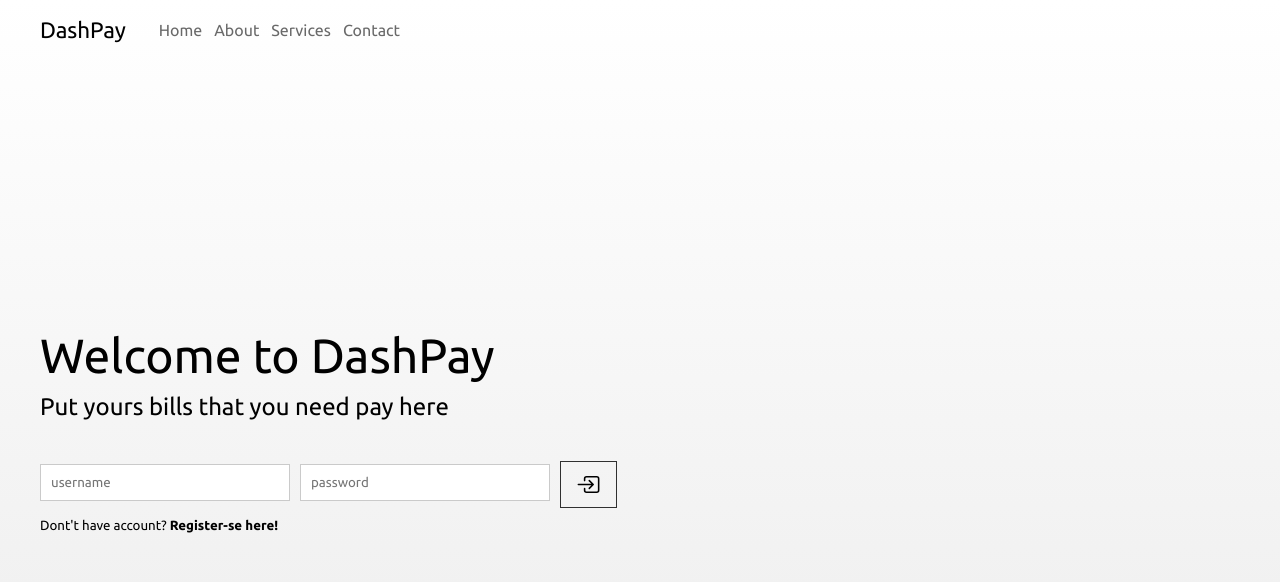
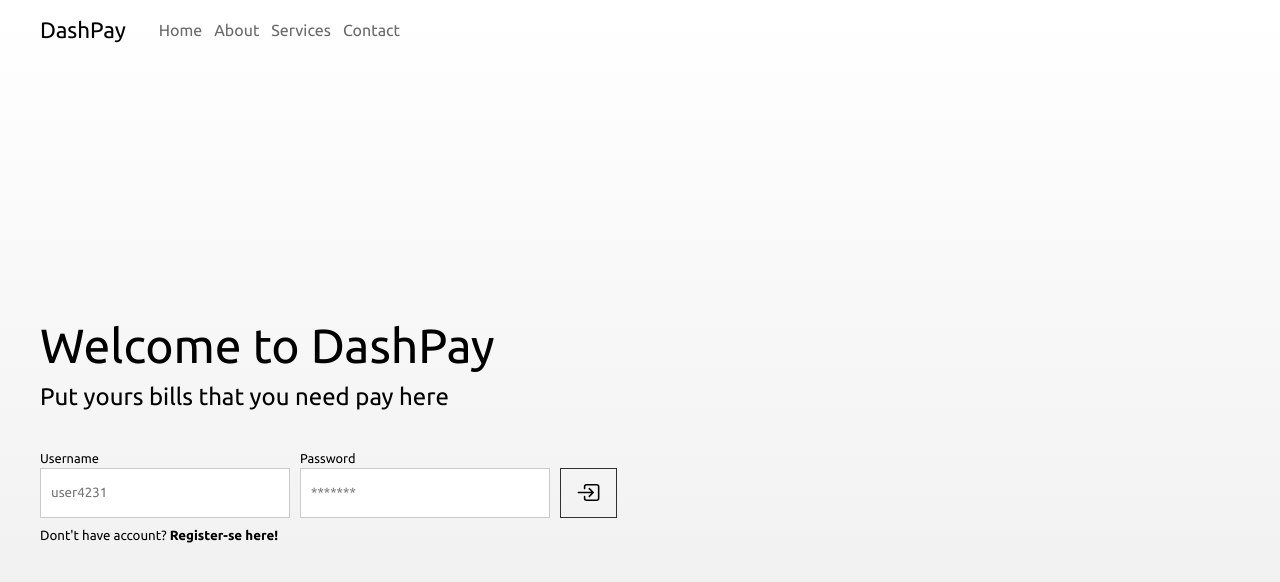
Before and after one commit to leokoby/dash-pay, a React (Vite) app: page / in a window 1280 px wide. Shown: the top 582 px of the page. Built offline with nearby package versions, Linux system fonts and the light colour scheme.

Commit message:
feat: styling total component

```diff
--- a/src/components/BoxOfItems/BoxOfItems.tsx
+++ b/src/components/BoxOfItems/BoxOfItems.tsx
@@ -11,18 +11,20 @@ const BoxofItemsContainer = styled.div`
   flex-direction: column;
   gap: 10px;
   margin-bottom: 1rem;
-`;
+  background: #fff;
+  position: relative;
+  `;
 const BoxofItemsContent = styled.div`
   width: 100%;
   height: 100%;
-  min-height: 200px;
-  background: #fff;
+  max-height: 230px;
+  overflow: auto;
   padding: 20px;
 `;
 
 const ItemList = styled.span`
   width: 100%;
-  height: 100%;
+  height: 90%;
   padding: 10px;
   background: var(--color-gray-4);
   border: 1px solid var(--color-gray-3);
@@ -50,6 +52,13 @@ const ItemList = styled.span`
 
 `;
 
+const TotalContainer = styled.div`
+  position: absolute;
+  bottom: 10px;
+  right: 1rem;
+  font-size: 1rem;
+  font-weight: 500;
+`
 
 type TypeBox = {
   titleOfBox: string;
@@ -60,7 +69,7 @@ type TypeBox = {
 type Items = {
   title: string;
   date?: string;
-  valueOfItem?: number;
+  valueOfItem?: number ;
 };
 
 export default function BoxOfItems({
@@ -102,9 +111,9 @@ export default function BoxOfItems({
               );
             })
           : "Don`t have any item on list"}
-          <div>
-            Total: {currencyFormater(TotalValueOfBox)}
-          </div>
+          <TotalContainer>
+            Total: {currencyFormater(TotalValueOfBox ? TotalValueOfBox : 0)}
+          </TotalContainer>
       </BoxofItemsContent>
     </BoxofItemsContainer>
   );
--- a/src/components/Input/Input.tsx
+++ b/src/components/Input/Input.tsx
@@ -9,6 +9,9 @@ type InputProps = {
   value: string | number,
   inputMode?:string | undefined;
   labelText?: string
+  width?: string
+  height?: string
+  maxWidth?: string
 };
 
 const LabelText = styled.label`
@@ -19,11 +22,16 @@ const LabelText = styled.label`
     font-size: 0.8rem;
   }
   `;
-const InputComponent = styled.input`
+const InputComponent = styled.input<{
+  $widthInput?: string,
+  $heigthInput?: string,
+  $maxWidth?: string
+  }>`
   padding: 10px;
   border: 1px solid var(--color-gray-3);
-  width: 100%;
-  max-width: 250px;
+  width:${props => props.$widthInput || "100%"};;
+  max-width: ${props => props.$maxWidth || "250px"};
+  height: ${props => props.$heigthInput || "100%"};;
   margin-top: 3px;
   @media (max-width: 1000px) {
     max-width: unset;
@@ -37,7 +45,10 @@ export default function Input({
   onchange,
   value,
   inputMode,
-  labelText
+  labelText,
+  width,
+  height,
+  maxWidth
 }: InputProps) {
   return (
     <React.Fragment>
@@ -50,6 +61,9 @@ export default function Input({
           onChange={onchange}
           value={value}
           inputMode={inputMode}
+          $widthInput={width}
+          $heigthInput={height}
+          $maxWidth={maxWidth}
         />
       </LabelText>
     </React.Fragment>
--- a/src/pages/Home/Home.tsx
+++ b/src/pages/Home/Home.tsx
@@ -1,9 +1,9 @@
-import React from 'react'
-import styled from 'styled-components'
-import {IoEnterOutline} from 'react-icons/io5'
-import Input from '../../components/Input/Input'
-import Register from './Register'
-import accountHooks from  '../../hooks/acocuntHooks'
+import React from "react";
+import styled from "styled-components";
+import { IoEnterOutline } from "react-icons/io5";
+import Input from "../../components/Input/Input";
+import Register from "./Register";
+import accountHooks from "../../hooks/acocuntHooks";
 
 const HomeContainer = styled.div`
   width: 100%;
@@ -13,7 +13,7 @@ const HomeContainer = styled.div`
   display: flex;
   align-items: center;
 
-  .content-home{
+  .content-home {
     width: 100%;
     max-width: 1200px;
     margin: 0 auto;
@@ -21,29 +21,31 @@ const HomeContainer = styled.div`
     flex-direction: column;
     gap: 10px;
 
-    h1{
+    h1 {
       font-size: 3rem;
       font-weight: 400;
     }
-    h3{
+    h3 {
       font-size: 1.5rem;
       font-weight: 400;
     }
 
-    small{
-      strong{
+    small {
+      strong {
         cursor: pointer;
       }
     }
 
-    .inputs-login{
+    .inputs-login {
       display: flex;
-      flex-direction:row;
+      flex-direction: row;
+      align-items: flex-end;
       gap: 10px;
       margin-top: 30px;
 
-      button{
-        padding: 10px 15px;
+      button {
+        height: 50px;
+        padding: 5px 15px;
         display: flex;
         align-items: center;
         justify-content: center;
@@ -52,63 +54,90 @@ const HomeContainer = styled.div`
         border: 1px solid var(--color-gray-1);
         transition: all 200ms ease-in-out;
 
-        &:hover{
+        &:hover {
           background-color: var(--color-gray-1);
           color: var(--color-gray-4);
-          box-shadow: 0px 0px 10px rgba(0,0,0,0.90);
+          box-shadow: 0px 0px 10px rgba(0, 0, 0, 0.9);
         }
       }
     }
-
   }
-  @media (max-width: 1000px){
+  @media (max-width: 1000px) {
     flex-direction: column;
     justify-content: flex-start;
     margin-top: 200px;
     gap: 30px;
-    .content-home{
-      h1{
+    .content-home {
+      h1 {
         font-size: 2.2rem;
       }
 
-      h3{
+      h3 {
         font-size: 1.3rem;
       }
 
-      .inputs-login{
+      .inputs-login {
         flex-direction: column;
         align-items: flex-start;
         justify-content: flex-start;
       }
     }
   }
-`
+`;
 
 export default function Home() {
-  const [needRegister, setNeedRegister] = React.useState(false)
-  const [user, setUser] = React.useState('')
-  const [password, setPassword] = React.useState('')
+  const [needRegister, setNeedRegister] = React.useState(false);
+  const [user, setUser] = React.useState("");
+  const [password, setPassword] = React.useState("");
   const account = accountHooks();
 
   return (
     <React.Fragment>
       <HomeContainer>
-        <div className='content-home'>
+        <div className="content-home">
           <h1>Welcome to DashPay</h1>
           <h3>Put yours bills that you need pay here</h3>
-          <div className='inputs-login'>
-            <Input typeOfInput='text'  placeholder='username' nameOfInput='username' value={user} onchange={(e: React.ChangeEvent<HTMLInputElement>) => setUser(e.target.value)}/>
-            <Input typeOfInput='password'  placeholder='password' nameOfInput='password' value={password} onchange={(e: React.ChangeEvent<HTMLInputElement>) => setPassword(e.target.value)}/>
-            <button onClick={() => account.loginUser(user, password)}><IoEnterOutline size={25} /></button>
+          <div className="inputs-login">
+            <Input
+              labelText="Username"
+              typeOfInput="text"
+              placeholder="user4231"
+              nameOfInput="username"
+              value={user}
+              onchange={(e: React.ChangeEvent<HTMLInputElement>) =>
+                setUser(e.target.value)
+              }
+              height="50px"
+            />
+            <Input
+              labelText="Password"
+              typeOfInput="password"
+              placeholder="*******"
+              nameOfInput="password"
+              value={password}
+              onchange={(e: React.ChangeEvent<HTMLInputElement>) =>
+                setPassword(e.target.value)
+              }
+              height="50px"
+            />
+            <button onClick={() => account.loginUser(user, password)}>
+              <IoEnterOutline size={25} />
+            </button>
           </div>
-          <small>Dont't have account?<strong onClick={() => setNeedRegister(!needRegister)}> Register-se here!</strong></small>
+          <small>
+            Dont't have account?
+            <strong onClick={() => setNeedRegister(!needRegister)}>
+              {" "}
+              Register-se here!
+            </strong>
+          </small>
         </div>
-      {needRegister ? (
-       <>
-       <Register />
-       </>
-      ) : null}
+        {needRegister ? (
+          <>
+            <Register />
+          </>
+        ) : null}
       </HomeContainer>
     </React.Fragment>
-  )
+  );
 }
```
